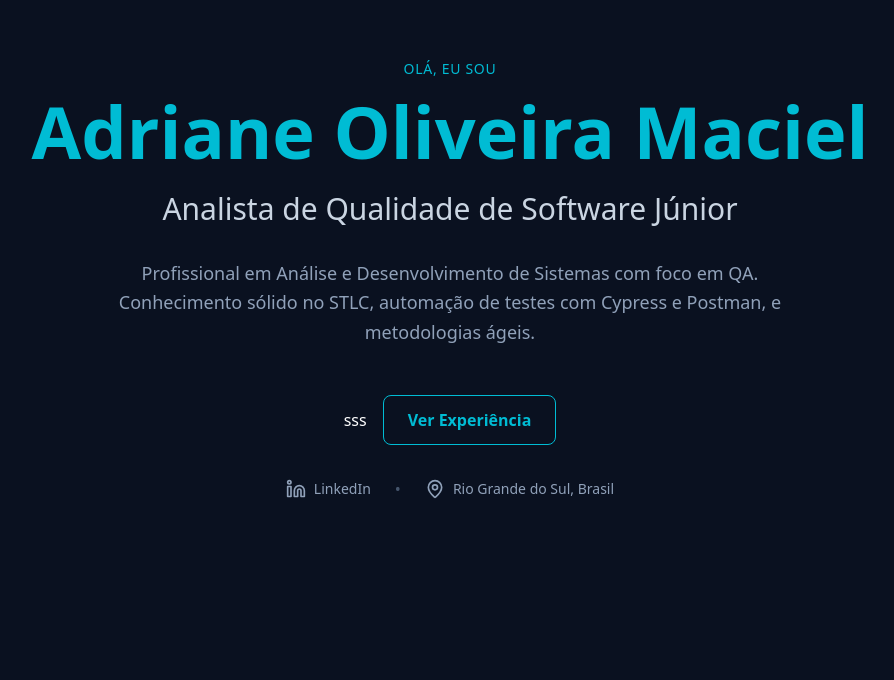
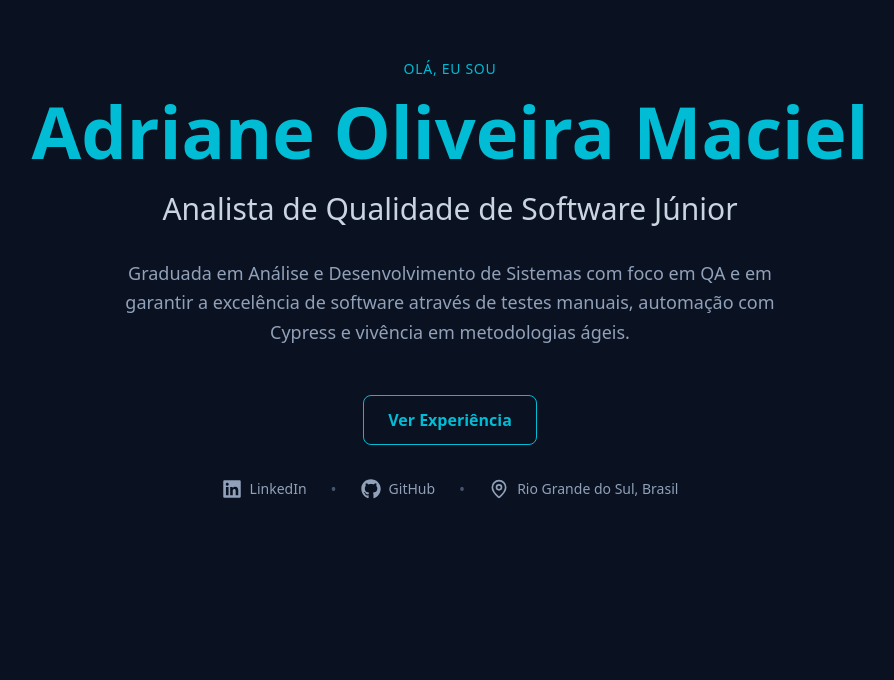
Before and after one commit to adrianemaciel/qa-engineer-portfolio, a React (Vite) app: page / in a window 1280 px wide. Shown: the part 120-800 px from the top of the page, without its empty margins (190-1084 px from the left). Built offline with nearby package versions, Linux system fonts and the light colour scheme.

Commit message:
refactor: update Hero component to use react-icons for LinkedIn and GitHub, and enhance description

```diff
--- a/src/components/Hero.jsx
+++ b/src/components/Hero.jsx
@@ -1,4 +1,5 @@
-import { Linkedin, MapPin } from "lucide-react";
+import { MapPin } from "lucide-react";
+import { FaLinkedin, FaGithub } from "react-icons/fa";
 
 const Hero = () => {
   return (
@@ -20,13 +21,12 @@ const Hero = () => {
         </p>
 
         <p className="text-lg text-slate-400 max-w-2xl mx-auto mb-12 leading-relaxed">
-          Profissional em Análise e Desenvolvimento de Sistemas com foco em QA.
-          Conhecimento sólido no STLC, automação de testes com Cypress e
-          Postman, e metodologias ágeis.
+          Graduada em Análise e Desenvolvimento de Sistemas com foco em QA e em
+          garantir a excelência de software através de testes manuais, automação
+          com Cypress e vivência em metodologias ágeis.
         </p>
 
         <div className="flex flex-wrap items-center justify-center gap-4 mb-8">
-          sss
           <a
             href="#experience"
             className="border border-[#00bcd4] text-[#00bcd4] hover:bg-[#00bcd4]/10 px-6 py-3 rounded-lg font-bold flex items-center gap-2 transition-all"
@@ -42,8 +42,19 @@ const Hero = () => {
             rel="noopener noreferrer"
             className="flex items-center gap-2 hover:text-[#00bcd4] transition-colors"
           >
-            <Linkedin className="h-5 w-5" />
+            <FaLinkedin className="h-5 w-5" />
             <span className="text-sm">LinkedIn</span>
+          </a>
+          <span className="text-slate-600">•</span>
+
+          <a
+            href="https://github.com/sadrianemaciel"
+            target="_blank"
+            rel="noopener noreferrer"
+            className="flex items-center gap-2 hover:text-[#00bcd4] transition-colors"
+          >
+            <FaGithub className="h-5 w-5" />
+            <span className="text-sm">GitHub</span>
           </a>
           <span className="text-slate-600">•</span>
           <div className="flex items-center gap-2">
```
